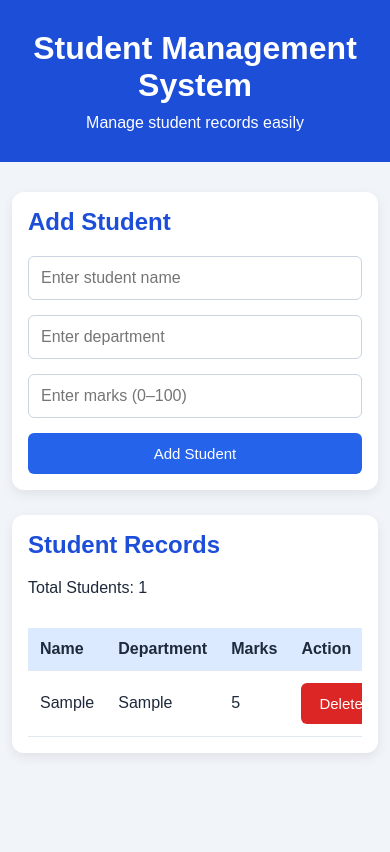
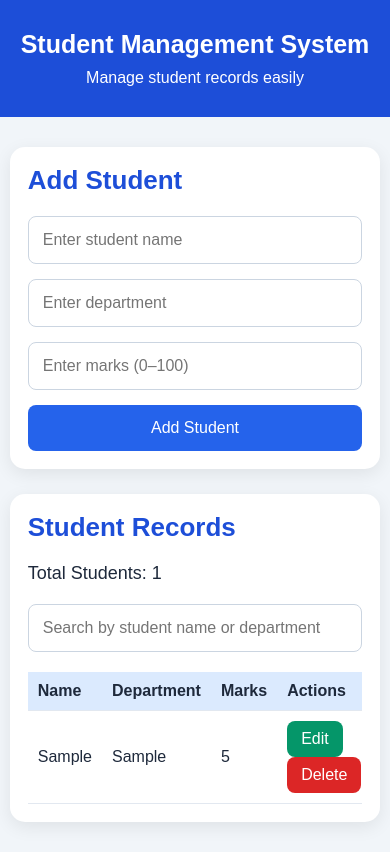
Before and after one commit to murugananthamg71-raji/final-student-management-system-yuva, a plain HTML site: page index.html in a window 390 px wide. Both pictures are taken after typing "Sample", "Sample", "5" into the empty fields and a click on the button "Add Student". Drawn offline with Linux system fonts and the light colour scheme.

Commit message:
Complete final student management system

```diff
--- a/index.html
+++ b/index.html
@@ -4,7 +4,7 @@
 <head>
     <meta charset="UTF-8">
     <meta name="viewport" content="width=device-width, initial-scale=1.0">
-    <title>Student Management System</title>
+    <title>Final Student Management System</title>
     <link rel="stylesheet" href="style.css">
 </head>
 <body>
@@ -14,8 +14,9 @@
         <p>Manage student records easily</p>
     </header>
 
-    <main>
-        <section class="form-section">
+    <main class="container">
+
+        <section class="card">
             <h2>Add Student</h2>
 
             <form id="studentForm">
@@ -33,9 +34,15 @@
             </form>
         </section>
 
-        <section class="records-section">
+        <section class="card">
             <h2>Student Records</h2>
-            <p>Total Students: <span id="totalStudents">0</span></p>
+
+            <div class="summary">
+                Total Students: <span id="totalStudents">0</span>
+            </div>
+
+            <input type="search" id="searchInput"
+                placeholder="Search by student name or department">
 
             <div class="table-container">
                 <table>
@@ -44,14 +51,14 @@
                             <th>Name</th>
                             <th>Department</th>
                             <th>Marks</th>
-                            <th>Action</th>
+                            <th>Actions</th>
                         </tr>
                     </thead>
-                    <tbody id="studentList">
-                    </tbody>
+                    <tbody id="studentTable"></tbody>
                 </table>
             </div>
         </section>
+
     </main>
 
     <script src="script.js"></script>
--- a/script.js
+++ b/script.js
@@ -2,46 +2,22 @@
 const studentForm = document.getElementById("studentForm");
 const studentName = document.getElementById("studentName");
 const department = document.getElementById("department");
-const marks = document.getElementById("marks");
-const studentList = document.getElementById("studentList");
+const marksInput = document.getElementById("marks");
+const studentTable = document.getElementById("studentTable");
 const totalStudents = document.getElementById("totalStudents");
+const searchInput = document.getElementById("searchInput");
 
-let students = [];
+let students = JSON.parse(localStorage.getItem("students")) || [];
+let editId = null;
 
-studentForm.addEventListener("submit", function (event) {
-    event.preventDefault();
+function saveStudents() {
+    localStorage.setItem("students", JSON.stringify(students));
+}
 
-    const name = studentName.value.trim();
-    const dept = department.value.trim();
-    const mark = Number(marks.value);
+function displayStudents(list = students) {
+    studentTable.replaceChildren();
 
-    if (name === "" || dept === "") {
-        alert("Please fill in all fields.");
-        return;
-    }
-
-    if (marks.value === "" || mark < 0 || mark > 100) {
-        alert("Marks must be between 0 and 100.");
-        return;
-    }
-
-    const student = {
-        id: Date.now(),
-        name: name,
-        department: dept,
-        marks: mark
-    };
-
-    students.push(student);
-
-    displayStudents();
-    studentForm.reset();
-});
-
-function displayStudents() {
-    studentList.replaceChildren();
-
-    students.forEach(function (student) {
+    list.forEach(function (student) {
         const row = document.createElement("tr");
 
         [student.name, student.department, student.marks].forEach(function (value) {
@@ -51,25 +27,117 @@ function displayStudents() {
         });
 
         const actionCell = document.createElement("td");
+
+        const editButton = document.createElement("button");
+        editButton.textContent = "Edit";
+        editButton.className = "edit-btn";
+        editButton.type = "button";
+        editButton.addEventListener("click", function () {
+            editStudent(student.id);
+        });
+
         const deleteButton = document.createElement("button");
-
         deleteButton.textContent = "Delete";
         deleteButton.className = "delete-btn";
-
+        deleteButton.type = "button";
         deleteButton.addEventListener("click", function () {
-            students = students.filter(function (item) {
-                return item.id !== student.id;
-            });
-
-            displayStudents();
+            deleteStudent(student.id);
         });
 
-        actionCell.appendChild(deleteButton);
+        actionCell.append(editButton, deleteButton);
         row.appendChild(actionCell);
-        studentList.appendChild(row);
+        studentTable.appendChild(row);
     });
 
     totalStudents.textContent = students.length;
 }
 
-console.log("Student Management System is ready!");
+studentForm.addEventListener("submit", function (event) {
+    event.preventDefault();
+
+    const name = studentName.value.trim();
+    const dept = department.value.trim();
+    const marks = Number(marksInput.value);
+
+    if (!name || !dept || marksInput.value === "" ||
+        !Number.isFinite(marks) || marks < 0 || marks > 100) {
+        alert("Enter valid details. Marks must be between 0 and 100.");
+        return;
+    }
+
+    if (editId !== null) {
+        const student = students.find(function (item) {
+            return item.id === editId;
+        });
+
+        if (student) {
+            student.name = name;
+            student.department = dept;
+            student.marks = marks;
+        }
+
+        editId = null;
+    } else {
+        students.push({
+            id: Date.now().toString() + Math.random().toString(16).slice(2),
+            name: name,
+            department: dept,
+            marks: marks
+        });
+    }
+
+    saveStudents();
+    displayStudents();
+    studentForm.reset();
+
+    const submitButton = studentForm.querySelector('button[type="submit"]');
+    submitButton.textContent = "Add Student";
+});
+
+function editStudent(id) {
+    const student = students.find(function (item) {
+        return item.id === id;
+    });
+
+    if (!student) return;
+
+    studentName.value = student.name;
+    department.value = student.department;
+    marksInput.value = student.marks;
+    editId = id;
+
+    studentForm.querySelector('button[type="submit"]').textContent = "Update Student";
+    studentName.focus();
+}
+
+function deleteStudent(id) {
+    const confirmed = confirm("Are you sure you want to delete this student?");
+
+    if (!confirmed) return;
+
+    students = students.filter(function (student) {
+        return student.id !== id;
+    });
+
+    if (editId === id) {
+        editId = null;
+        studentForm.reset();
+        studentForm.querySelector('button[type="submit"]').textContent = "Add Student";
+    }
+
+    saveStudents();
+    displayStudents();
+}
+
+searchInput.addEventListener("input", function () {
+    const query = searchInput.value.trim().toLowerCase();
+
+    const filteredStudents = students.filter(function (student) {
+        return student.name.toLowerCase().includes(query) ||
+               student.department.toLowerCase().includes(query);
+    });
+
+    displayStudents(filteredStudents);
+});
+
+displayStudents();
--- a/style.css
+++ b/style.css
@@ -1,10 +1,11 @@
 
 * {
     box-sizing: border-box;
+    margin: 0;
+    padding: 0;
 }
 
 body {
-    margin: 0;
     font-family: Arial, sans-serif;
     background-color: #f1f5f9;
     color: #1e293b;
@@ -18,59 +19,74 @@ header {
 }
 
 header h1 {
-    margin: 0 0 10px;
+    font-size: 32px;
+    margin-bottom: 10px;
 }
 
 header p {
-    margin: 0;
+    font-size: 16px;
 }
 
-main {
-    max-width: 1000px;
+.container {
+    width: 90%;
+    max-width: 1200px;
     margin: 30px auto;
-    padding: 0 20px;
 }
 
-.form-section,
-.records-section {
+.card {
     background-color: white;
     padding: 25px;
     margin-bottom: 25px;
-    border-radius: 12px;
-    box-shadow: 0 4px 12px rgba(0, 0, 0, 0.08);
+    border-radius: 15px;
+    box-shadow: 0 5px 18px rgba(0, 0, 0, 0.08);
 }
 
 h2 {
-    margin-top: 0;
     color: #1d4ed8;
+    margin-bottom: 20px;
+    font-size: 26px;
 }
 
-form {
+#studentForm {
     display: grid;
-    grid-template-columns: repeat(2, minmax(0, 1fr));
+    grid-template-columns: 1fr 1fr;
     gap: 15px;
 }
 
 input {
     width: 100%;
-    padding: 12px;
+    padding: 14px;
     border: 1px solid #cbd5e1;
-    border-radius: 6px;
+    border-radius: 8px;
     font-size: 16px;
 }
 
+input:focus {
+    outline: 2px solid #93c5fd;
+    border-color: #2563eb;
+}
+
 button {
-    padding: 12px 18px;
+    padding: 14px;
+    border: none;
+    border-radius: 8px;
     background-color: #2563eb;
     color: white;
-    border: none;
-    border-radius: 6px;
+    font-size: 16px;
     cursor: pointer;
-    font-size: 15px;
 }
 
 button:hover {
     background-color: #1e40af;
+}
+
+.summary {
+    font-size: 18px;
+    margin-bottom: 20px;
+}
+
+#searchInput {
+    margin-bottom: 20px;
 }
 
 .table-container {
@@ -80,39 +96,59 @@ button:hover {
 table {
     width: 100%;
     border-collapse: collapse;
-    margin-top: 15px;
+    background-color: white;
 }
 
 th,
 td {
-    padding: 12px;
+    padding: 15px;
+    text-align: left;
     border-bottom: 1px solid #e2e8f0;
-    text-align: left;
 }
 
 th {
     background-color: #dbeafe;
+    color: #1e293b;
 }
 
 .delete-btn {
     background-color: #dc2626;
+    padding: 9px 14px;
 }
 
 .delete-btn:hover {
-    background-color: #991b1b;
+    background-color: #b91c1c;
 }
 
-@media (max-width: 600px) {
-    form {
+.edit-btn {
+    background-color: #059669;
+    padding: 9px 14px;
+    margin-right: 5px;
+}
+
+.edit-btn:hover {
+    background-color: #047857;
+}
+
+@media (max-width: 650px) {
+    header h1 {
+        font-size: 25px;
+    }
+
+    .container {
+        width: 95%;
+    }
+
+    .card {
+        padding: 18px;
+    }
+
+    #studentForm {
         grid-template-columns: 1fr;
     }
 
-    main {
-        padding: 0 12px;
-    }
-
-    .form-section,
-    .records-section {
-        padding: 16px;
+    th,
+    td {
+        padding: 10px;
     }
 }
```
